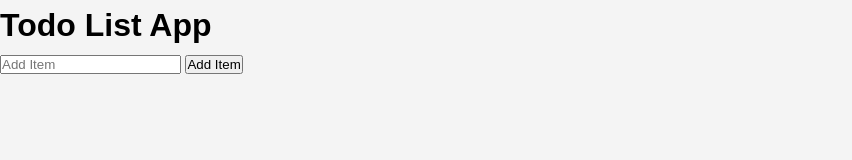
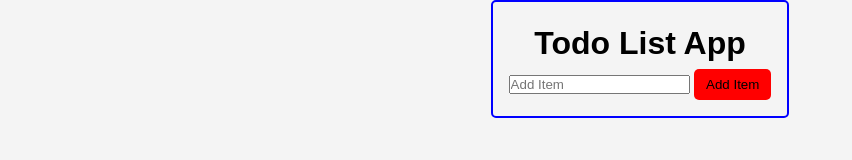
Before and after one commit to TavionK/Vanilla-JS-Todo-List-App, a plain HTML site: page index.html in a window 1280 px wide. Shown: the whole page, without its empty margins (0-852 px from the left). Drawn offline with Linux system fonts and the light colour scheme.

Commit message:
"Enhance UI structure and styling, add card layout, and improve button classes for better design consistency"

```diff
--- a/index.css
+++ b/index.css
@@ -12,3 +12,33 @@ body {
     line-height: 1.6;
     background-color: #f4f4f4;
 }
+
+/*Typography*/
+h1 {
+    text-align: center;
+}
+
+/*Layout*/
+main {
+    display: flex;
+    flex-direction: column;
+}
+
+.card {
+    border:2px solid blue;
+    margin: 0 auto;
+    padding: 1em;
+    border-radius: 5px;
+}
+
+/*Button*/
+.btn {
+    border: none;
+    outline: none;
+    padding: .5rem .75rem;
+    border-radius: 5px;
+}
+
+.btn-add {
+    background-color: red;
+}
--- a/index.html
+++ b/index.html
@@ -9,6 +9,7 @@
   </head>
   <body>
     <main>
+      <div class="card">
         <h1>Todo List App</h1>
         <div id="list-area"></div>
         <input
@@ -18,7 +19,8 @@
           aria-label="Input item"
           placeholder="Add Item"
         />
-      <button id="add-btn">Add Item</button>
+        <button class="btn btn-add" id="add-btn">Add Item</button>
+      </div>
     </main>
   </body>
   <script src="index.js" type="module"></script>
--- a/index.js
+++ b/index.js
@@ -38,6 +38,8 @@ function addTodoItem() {
   if (todoInput.value.trim() === "") {
     todoInput.focus();
     todoInput.value = "";
+    // #todo replace this alert with css styling to notify the user
+    alert("Please enter a valid todo item.");
     return;
   }
   // creates random id and adds the object to the todoList array
@@ -59,7 +61,7 @@ function getTodoItems() {
     return `
     <li>
         ${item.text}
-        <button data-id="${item.id}" id="btn" aria-label="delete todo item"><span aria-hidden="true">x</span></button>
+        <button data-id="${item.id}" class="btn" id="btn" aria-label="delete todo item"><span aria-hidden="true">x</span></button>
     </li>`;
   });
 }
@@ -74,7 +76,10 @@ function getLocalStorage() {
 
 // Function to render the list to the screen
 function render() {
-  if (todoList.length === 0) listArea.innerHTML = "";
+  if (todoList.length === 0) {
+    listArea.innerHTML = "";
+    return;
+  }
   listArea.innerHTML = getTodoItems().join("");
 }
 
```
Lines whose indentation alone changed are shown as unchanged.
